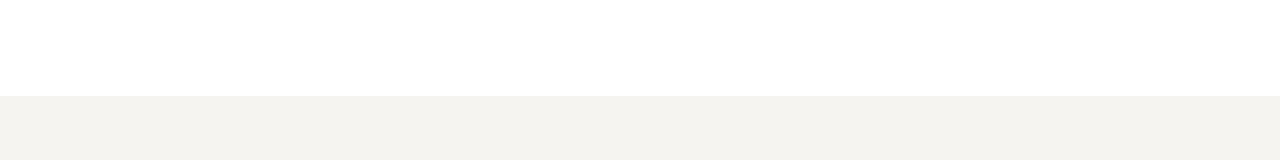
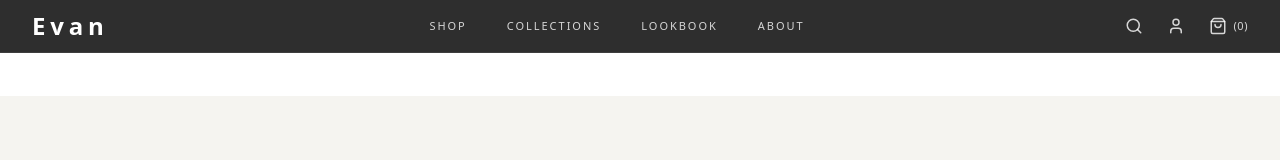
Before and after one commit to K-Aayush/evans-men, a Next.js app: page /shop in a window 1280 px wide. Shown: the top 160 px of the page. Built offline with nearby package versions, Linux system fonts and the light colour scheme.

Commit message:
updated navbar component

```diff
--- a/components/Navbar.tsx
+++ b/components/Navbar.tsx
@@ -2,6 +2,7 @@
 
 import { useState } from "react";
 import Link from "next/link";
+import { usePathname } from "next/navigation";
 import { motion, useScroll, useMotionValueEvent } from "framer-motion";
 import { Search, User, ShoppingBag, Menu } from "lucide-react";
 import { useStore } from "@/lib/store";
@@ -17,10 +18,17 @@ export default function Navbar() {
   const { openSearch, openCart, openMobileMenu, cartCount } = useStore();
   const [scrolled, setScrolled] = useState(false);
   const { scrollY } = useScroll();
+  const pathname = usePathname();
+
+  const isHome = pathname === "/";
 
   useMotionValueEvent(scrollY, "change", (latest) => {
     setScrolled(latest > 80);
   });
+
+  // On non-home pages, the navbar should always be solid.
+  // On the home page, it starts transparent and becomes solid on scroll.
+  const isSolid = !isHome || scrolled;
 
   return (
     <motion.header
@@ -31,15 +39,15 @@ export default function Navbar() {
     >
       <motion.div
         animate={{
-          paddingTop: scrolled ? 10 : 24,
-          paddingBottom: scrolled ? 10 : 24,
-          backgroundColor: scrolled ? "rgba(10,10,10,0.85)" : "rgba(0,0,0,0)",
-          backdropFilter: scrolled ? "blur(12px)" : "blur(0px)",
-          borderBottomWidth: scrolled ? 1 : 0,
+          paddingTop: isSolid ? 10 : 24,
+          paddingBottom: isSolid ? 10 : 24,
+          backgroundColor: isSolid ? "rgba(10,10,10,0.85)" : "rgba(0,0,0,0)",
+          backdropFilter: isSolid ? "blur(12px)" : "blur(0px)",
+          borderBottomWidth: isSolid ? 1 : 0,
         }}
         transition={{ duration: 0.4, ease: "easeOut" }}
         style={{
-          borderColor: scrolled ? "rgba(255,255,255,0.08)" : "transparent",
+          borderColor: isSolid ? "rgba(255,255,255,0.08)" : "transparent",
         }}
         className="px-4 md:px-8"
       >
@@ -72,20 +80,20 @@ export default function Navbar() {
               className="text-white/80 hover:text-white transition-colors"
               aria-label="Search"
             >
-              <Search className="w-4.5 h-4.5" />
+              <Search className="w-[18px] h-[18px]" />
             </button>
             <button
               className="hidden md:block text-white/80 hover:text-white transition-colors"
               aria-label="Account"
             >
-              <User className="w-4.5 h-4.5" />
+              <User className="w-[18px] h-[18px]" />
             </button>
             <button
               onClick={openCart}
               className="text-white/80 hover:text-white transition-colors flex items-center gap-1.5"
               aria-label="Cart"
             >
-              <ShoppingBag className="w-4.5 h-4.5" />
+              <ShoppingBag className="w-[18px] h-[18px]" />
               <span className="text-[11px] font-medium tracking-wider">
                 ({cartCount})
               </span>
```
